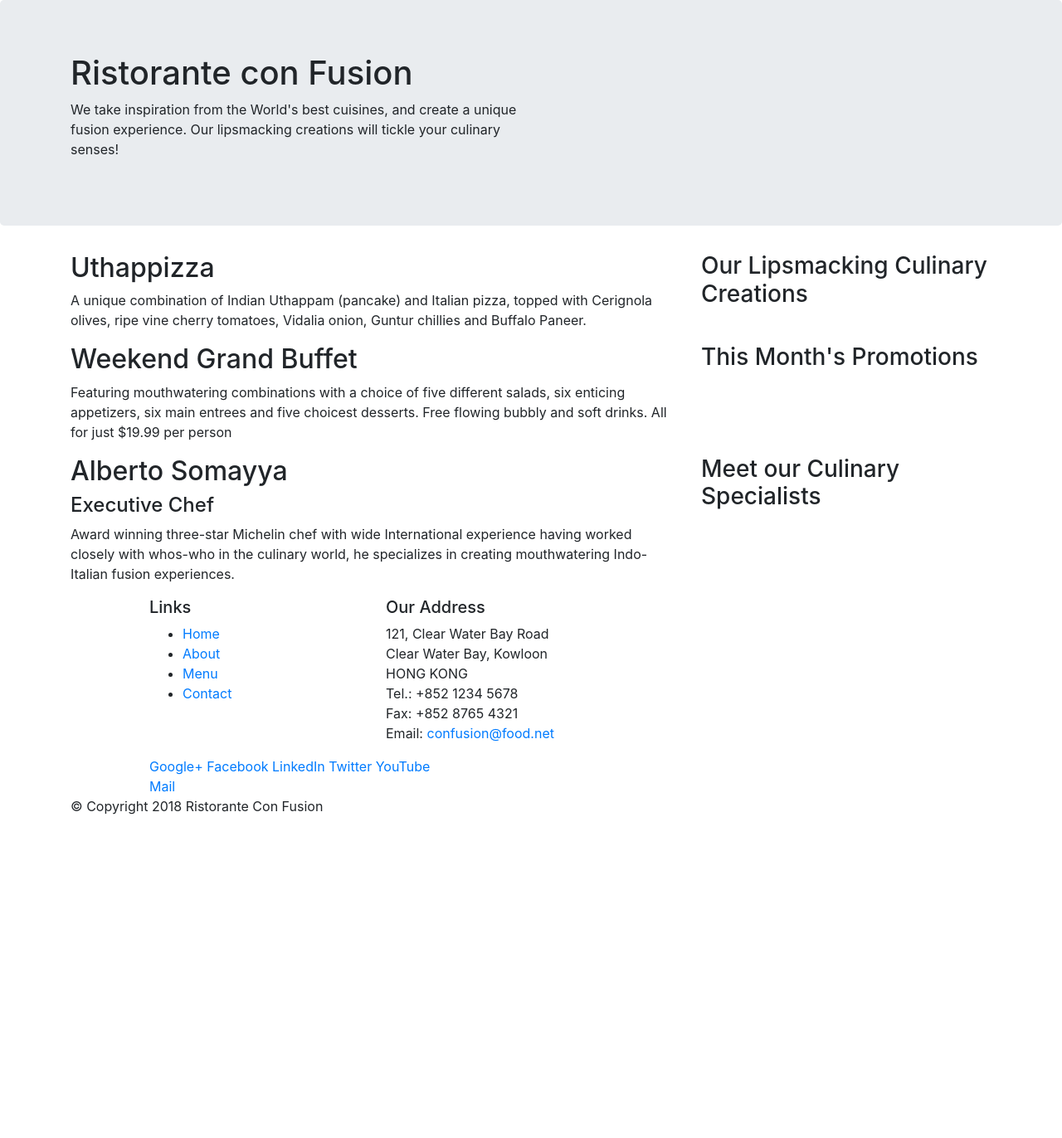
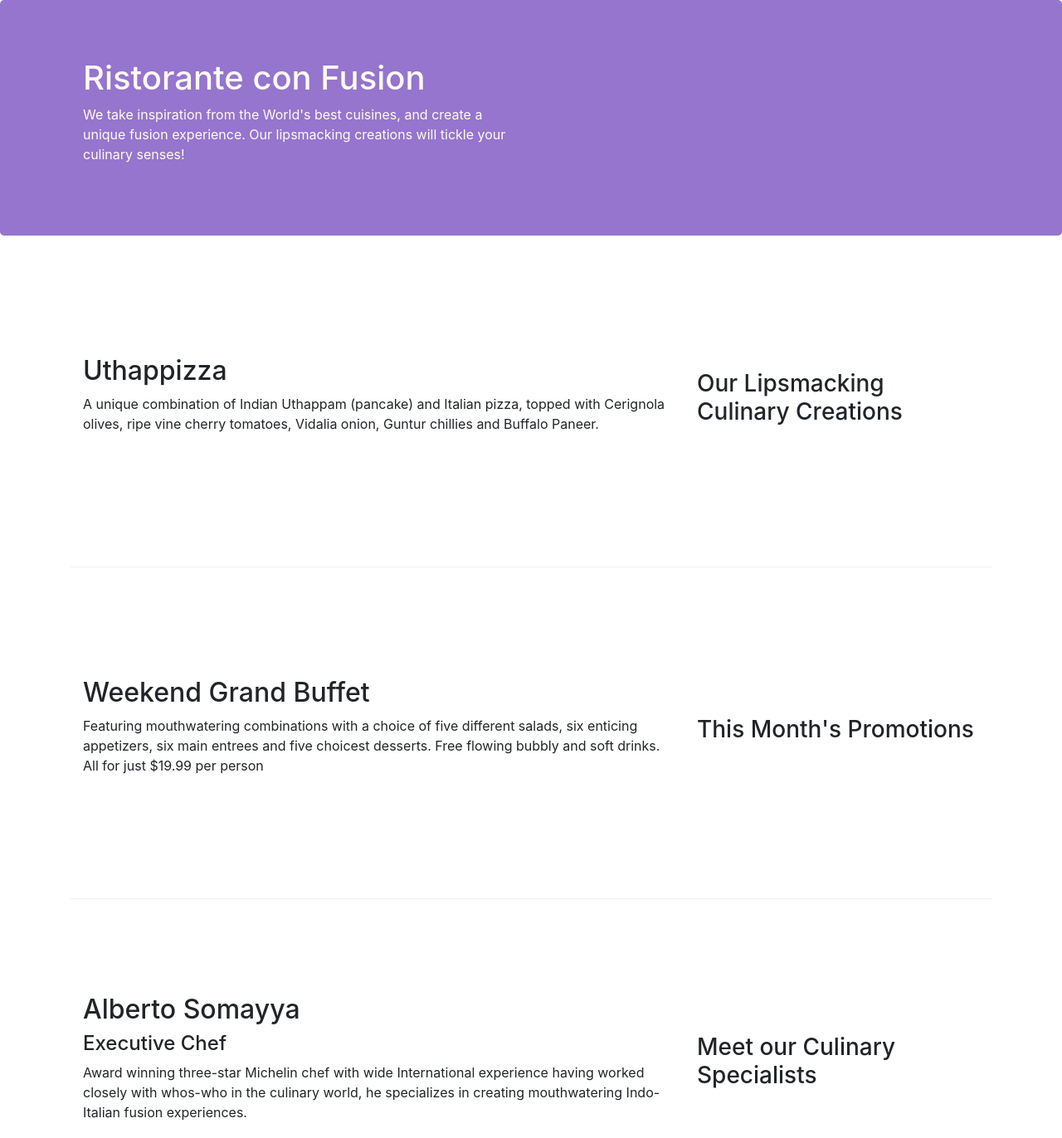
Before and after one commit to vivek-nikam/Frontend, a website: page index.html in a window 1280 px wide. Shown: the top 1372 px of the page at 83% size. Before the commit the page ends 1000 px from the top, so only its background shows below. Drawn offline with nearby package versions, Linux system fonts and the light colour scheme.

Commit message:
Bootstrap grid system Part 2

```diff
--- /dev/null
+++ b/CSS/styles.css
@@ -0,0 +1,30 @@
+.row-header{
+	margin: 0 auto;
+	padding: 0 auto;
+}
+
+.row-content{
+	margin: 0 auto;
+	padding: 50px 0;
+	border-bottom: 1px ridge;
+	min-height: 400px;
+}
+
+.footer{
+	background-color: #D1C4E9;
+	margin: 0px auto;
+	padding: 20px 0;
+}
+
+.jumbotron{
+	padding: 70px 30px;
+	margin: 0px auto;
+	background: #9575CD;
+	color: floralwhite;
+}
+
+.address{
+	font-size: 80%;
+	margin: 0px;
+	color: #0f0f0f;
+}
--- a/index.html
+++ b/index.html
@@ -9,6 +9,7 @@
 
     <!-- Bootstrap CSS -->
     <link rel="stylesheet" href="node_modules/bootstrap/dist/css/bootstrap.min.css">
+    <link rel="stylesheet" href="CSS/styles.css">
     <title>Ristorante Con Fusion</title>
 </head>
 
@@ -16,7 +17,7 @@
 
     <header class="jumbotron">
         <div class="container">
-            <div class="row">
+            <div class="row row-header">
                 <div class="col-12 col-sm-6">
                     <h1>Ristorante con Fusion</h1>
                     <p>We take inspiration from the World's best cuisines, and create a unique fusion experience. Our lipsmacking creations will tickle your culinary senses!</p>
@@ -28,7 +29,7 @@
     </header>
 
     <div class="container">
-        <div class="row">
+        <div class="row row-content align-items-center">
             <div class="col-12 col-sm-6 order-sm-last col-md-4">
                 <h3>Our Lipsmacking Culinary Creations</h3>
             </div>
@@ -39,7 +40,7 @@
         </div>
 
 
-        <div class="row">
+        <div class="row row-content align-items-center">
             <div class="col-12 col-sm-6 order-sm-last col-md-4">
                 <h3>This Month's Promotions</h3>
             </div>
@@ -49,7 +50,7 @@
             </div>
         </div>
 
-        <div class="row">
+        <div class="row row-content align-items-center">
             <div class="col-12 col-sm-6 order-sm-last col-md-4">
                 <h3>Meet our Culinary Specialists</h3>
             </div>
@@ -61,19 +62,19 @@
         </div>
     </div>
 
-    <footer class="container">
+    <footer class="footer">
         <div>
             <div class="row">
                 <div class="col-4 col-sm-2 offset-1">
                     <h5>Links</h5>
-                    <ul>
+                    <ul class="list-unstyled">
                         <li><a href="#">Home</a></li>
                         <li><a href="#">About</a></li>
                         <li><a href="#">Menu</a></li>
                         <li><a href="#">Contact</a></li>
                     </ul>
                 </div>
-                <div class="col-7 col-sm-5 offset-1">
+                <div class="col-7 col-sm-4 offset-1 address">
                     <h5>Our Address</h5>
                     <address>
 		              121, Clear Water Bay Road<br>
@@ -84,8 +85,8 @@
 		              Email: <a href="mailto:confusion@food.net">confusion@food.net</a>
 		           </address>
                 </div>
-                <div class="col-12 col-sm-4 offset-1">
-                    <div>
+                <div class="col-12 col-sm-4 align-self-center">
+                    <div class="text-center">
                         <a href="http://google.com/+">Google+</a>
                         <a href="http://www.facebook.com/profile.php?id=">Facebook</a>
                         <a href="http://www.linkedin.com/in/">LinkedIn</a>
@@ -95,8 +96,8 @@
                     </div>
                 </div>
            </div>
-           <div class="row">
-                <div class="col-auto">
+           <div class="row justify-content-center">
+                <div class="col-auto offset-1">
                     <p>© Copyright 2018 Ristorante Con Fusion</p>
                 </div>
            </div>
```
